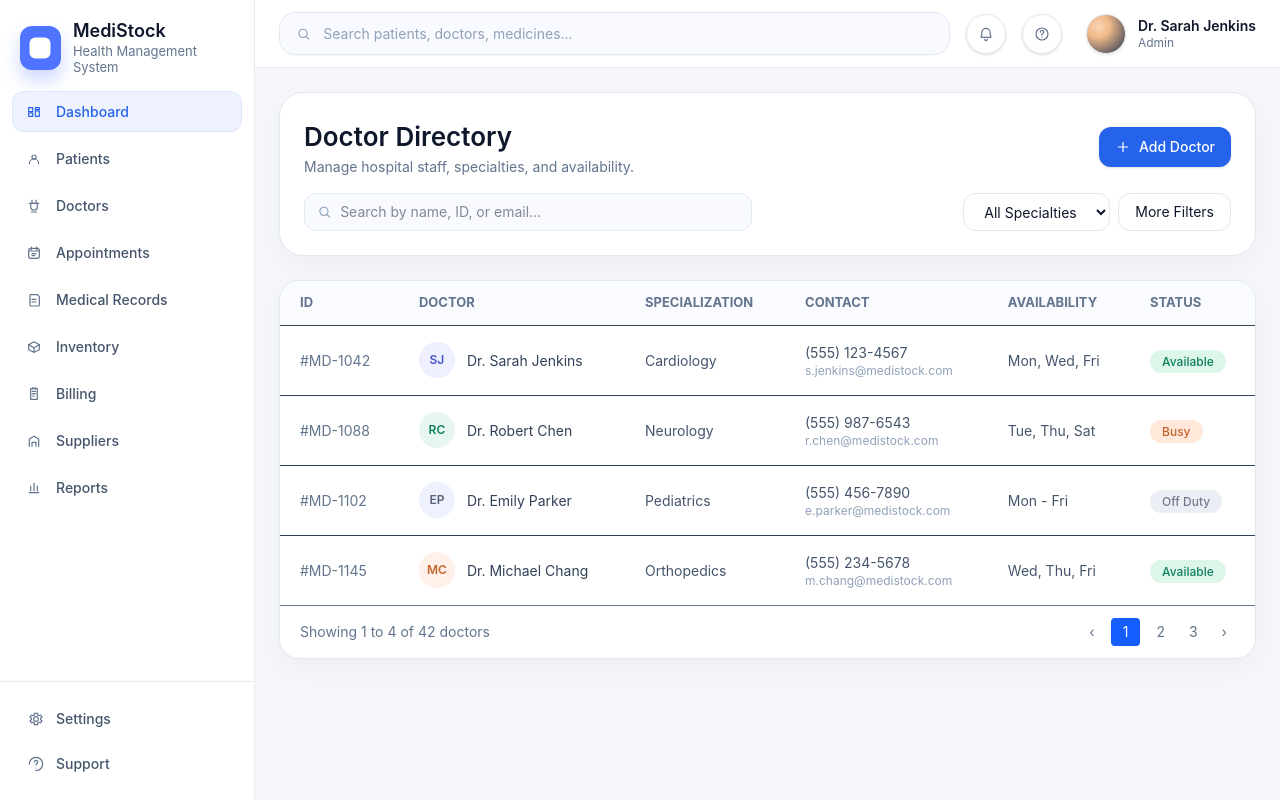
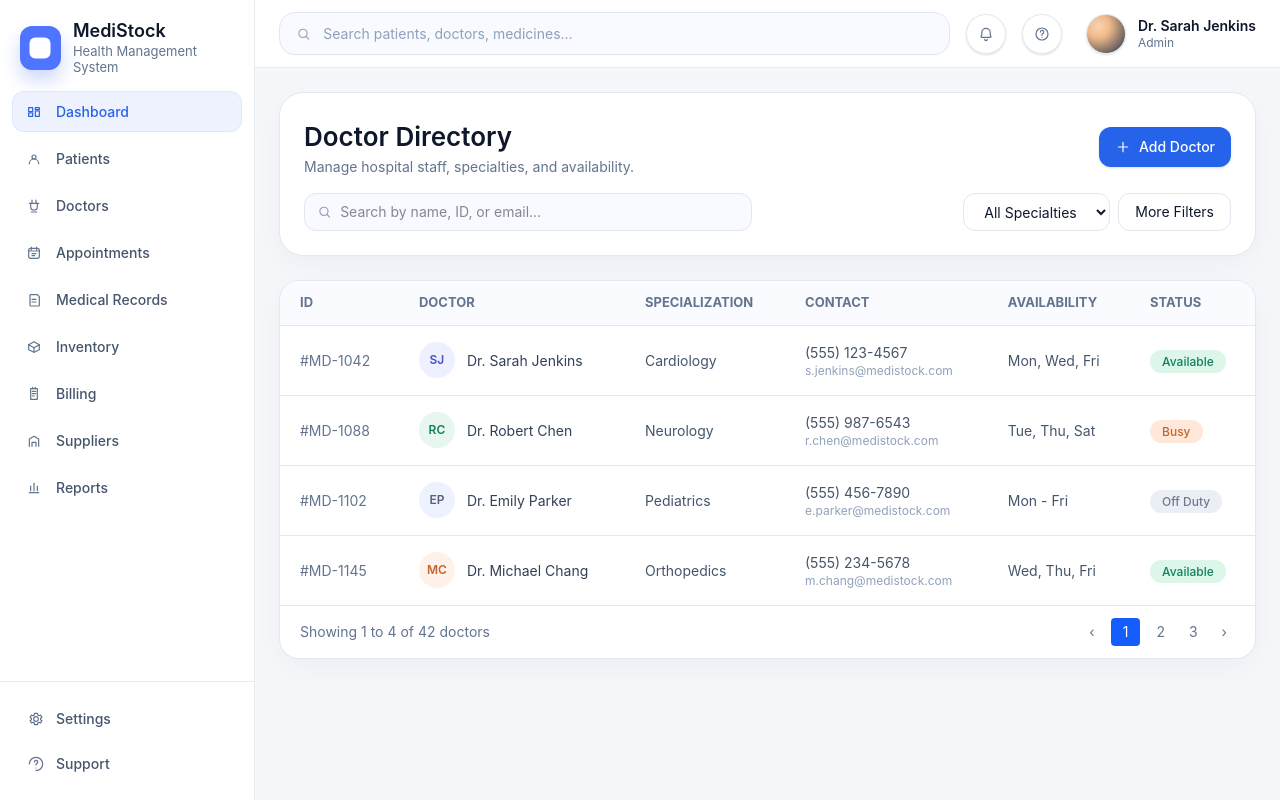
Before and after one commit to Chathurapadmal/Medixora, a Next.js app: page /doctors in a window 1280 px wide. Built offline with nearby package versions, Linux system fonts and the light colour scheme.

Commit message:
update doctors.tsx

```diff
--- a/pages/doctors.tsx
+++ b/pages/doctors.tsx
@@ -124,7 +124,7 @@ export default function DoctorsPage() {
 
             <tbody className="text-[14px] text-slate-700">
               {doctors.map((d) => (
-                <tr key={d.id} className="border-t">
+                <tr key={d.id} className="border-t border-slate-200">
 
                   {/* ID */}
                   <td className="px-5 py-4 text-slate-500">
@@ -171,7 +171,7 @@ export default function DoctorsPage() {
         </div>
 
         {/* FOOTER */}
-        <div className="flex items-center justify-between px-5 py-3 text-sm text-slate-500 border-t">
+        <div className="flex items-center justify-between px-5 py-3 text-sm text-slate-500 border-t border-slate-200">
           <span>Showing 1 to 4 of 42 doctors</span>
 
           <div className="flex items-center gap-2">
```
